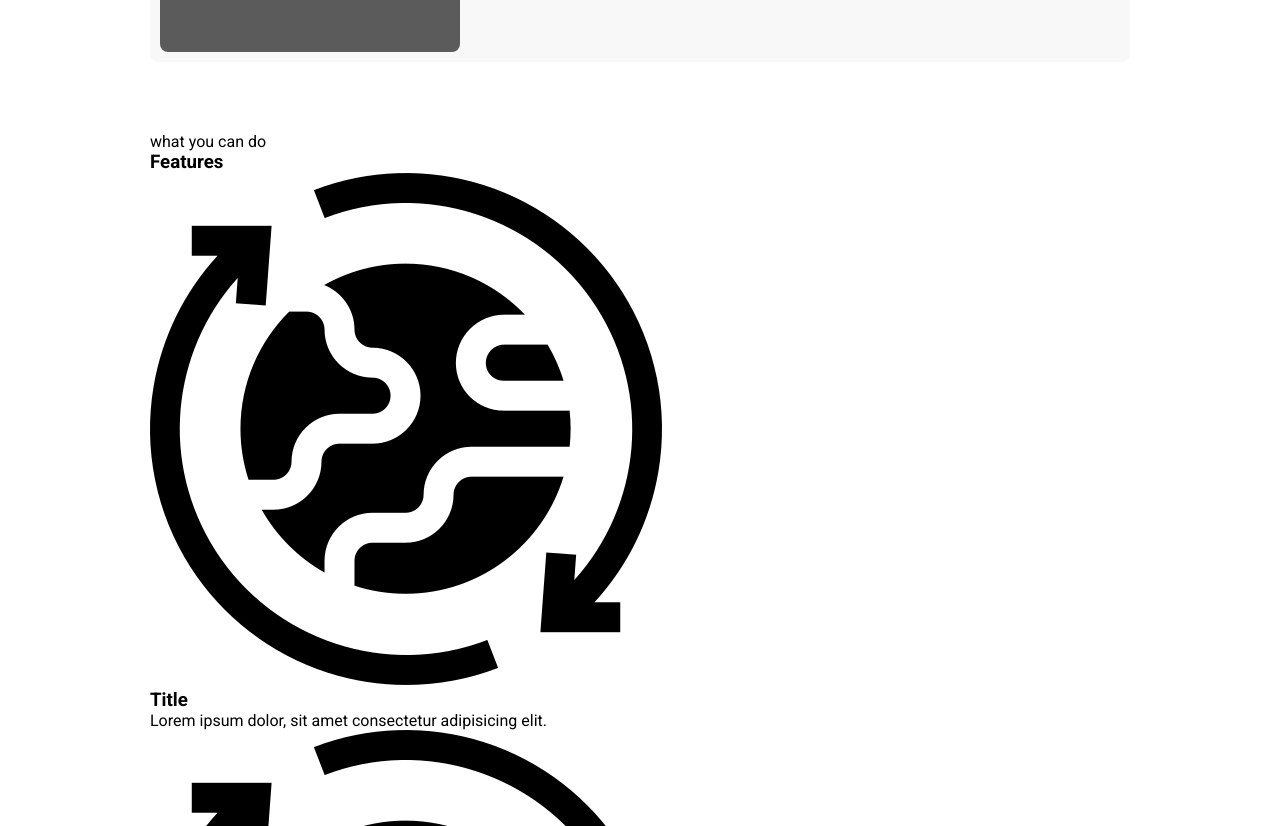
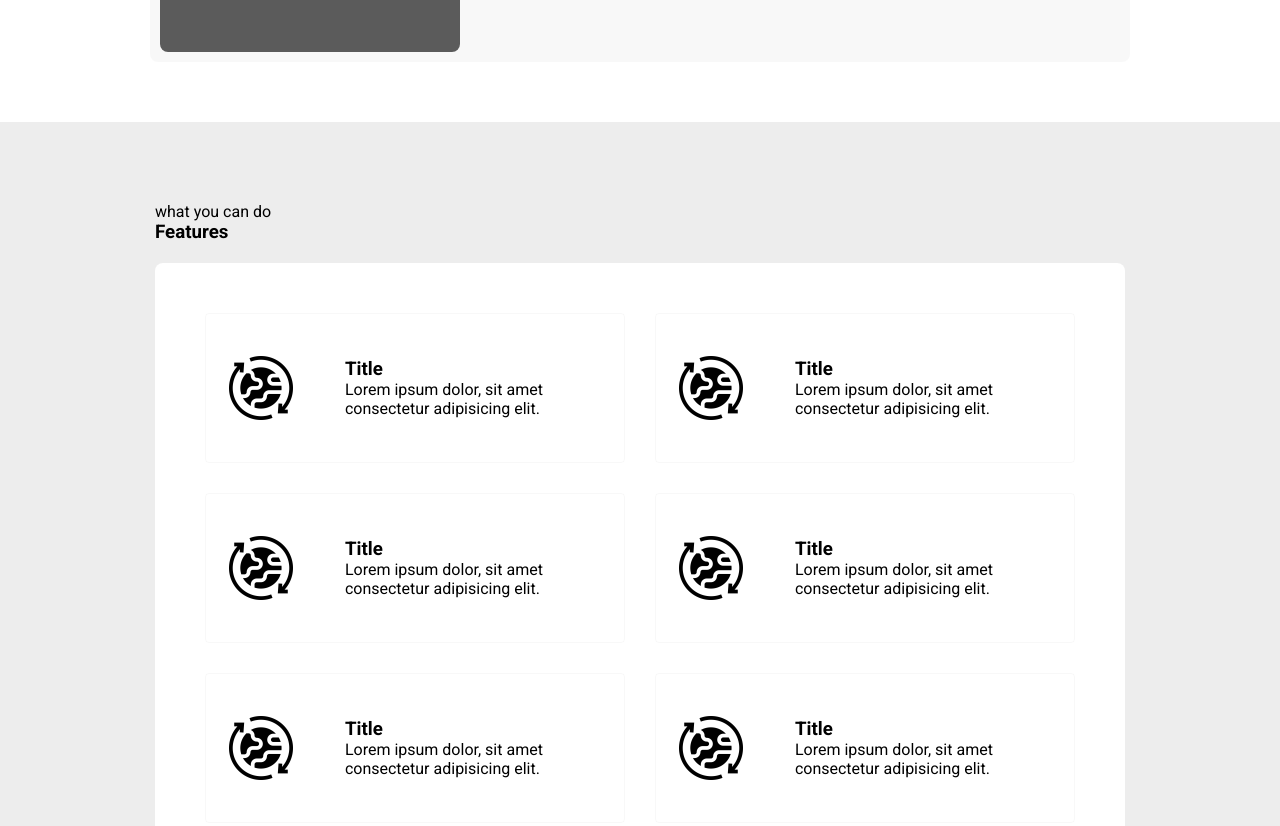
Before and after one commit to Lipinski1201/RepassAuto-Frontend, a plain HTML site: page index.html in a window 1280 px wide. Shown: the part 2880-3706 px from the top of the page. Drawn offline with Linux system fonts and the light colour scheme.

Commit message:
Estilização das features

```diff
--- a/css/styles.css
+++ b/css/styles.css
@@ -299,3 +299,54 @@ section .card-item {
     text-align: right;
     color: rgba(0, 0, 0, 0.4);
 }
+
+/* Features */
+
+.features {
+    width: 100%;
+    height: 100%;
+    background: var(--gray);
+    display: flex;
+    align-items: center;
+    justify-content: center;
+    padding: 50px 0px;
+}
+
+.title-wrapper-features {
+    padding: 20px 0px;
+}
+
+.feature-card-block {
+    max-width: 1000px;
+    min-height: 300px;
+    height: 600px;
+    background: white;
+    margin: 0 auto;
+    border-radius: 8px;
+    z-index: 10;
+    padding: 50px;
+    display: grid;
+    grid-template-columns: repeat(auto-fill, minmax(420px, 1fr));
+    grid-gap: 30px;
+}
+
+.feature-card-item {
+    max-width: 420px;
+    height: 150px;
+    display: flex;
+    flex-direction: row;
+    align-items: center;
+    justify-content: space-around;
+    border: 1px solid #dedede3b;
+    border-radius: 4px;
+}
+
+.feature-text-content {
+    max-width: 60%;
+    margin: 5px;
+}
+
+.feature-card-item img {
+    width: 64px;
+    height: 64px;
+}
--- a/index.html
+++ b/index.html
@@ -181,17 +181,7 @@
                 <p>what you can do</p>
                 <h3>Features</h3>
             </div>
-            <div class="feature-car-block">
-                <div class="feature-card-item">
-                    <img src="imagens/feature-planet.png" alt="Feature"/>
-                    <div class="feature-text-content">
-                        <h3>Title</h3>
-                        <p>
-                            Lorem ipsum dolor, sit amet consectetur adipisicing elit.
-
-                        </p>
-                    </div>
-                </div>
+            <div class="feature-card-block">
                 <div class="feature-card-item">
                     <img src="imagens/feature-planet.png" alt="Feature"/>
                     <div class="feature-text-content">
@@ -255,6 +245,5 @@
             </div>
         </div>
     </section>
-
 </body>
 </html>
```
